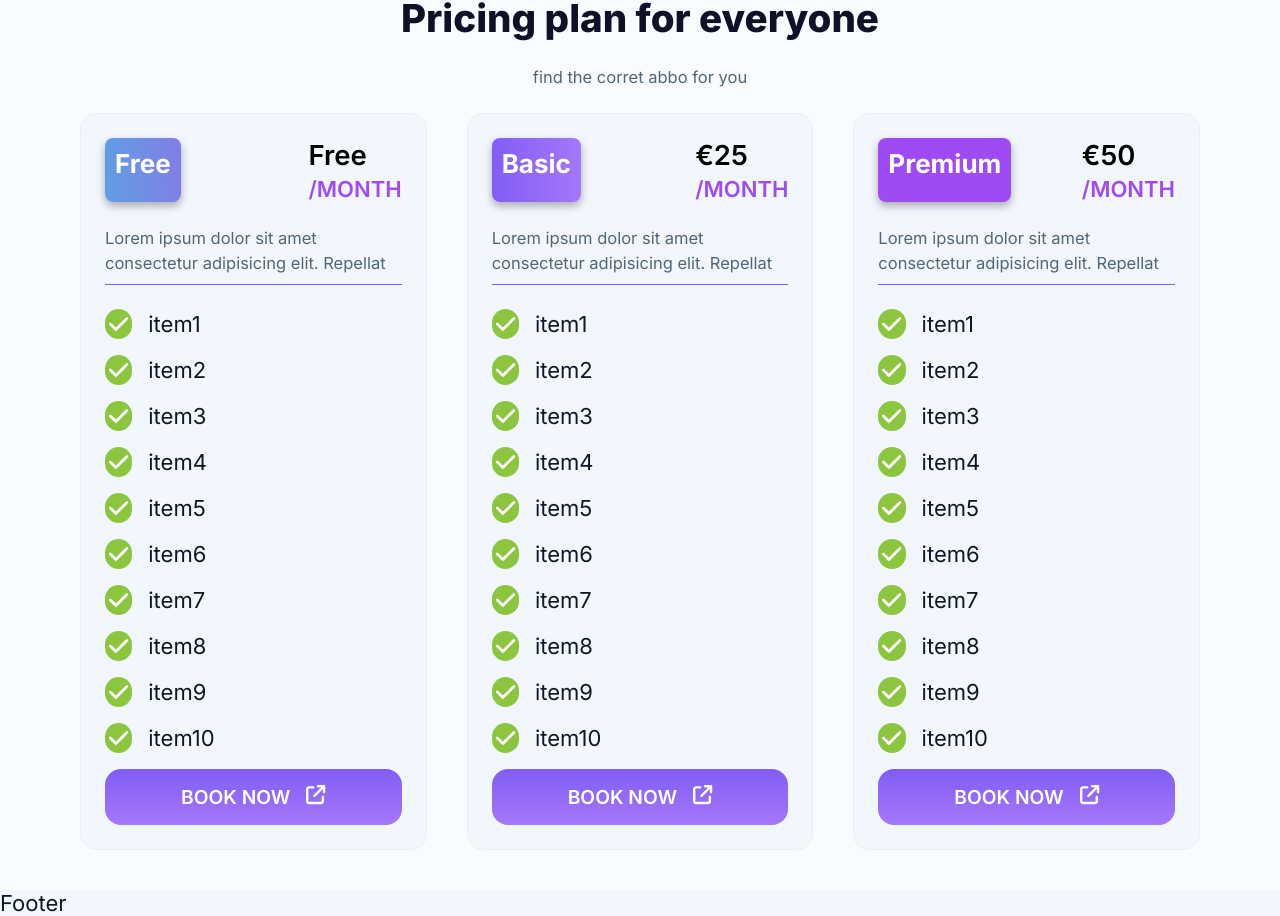
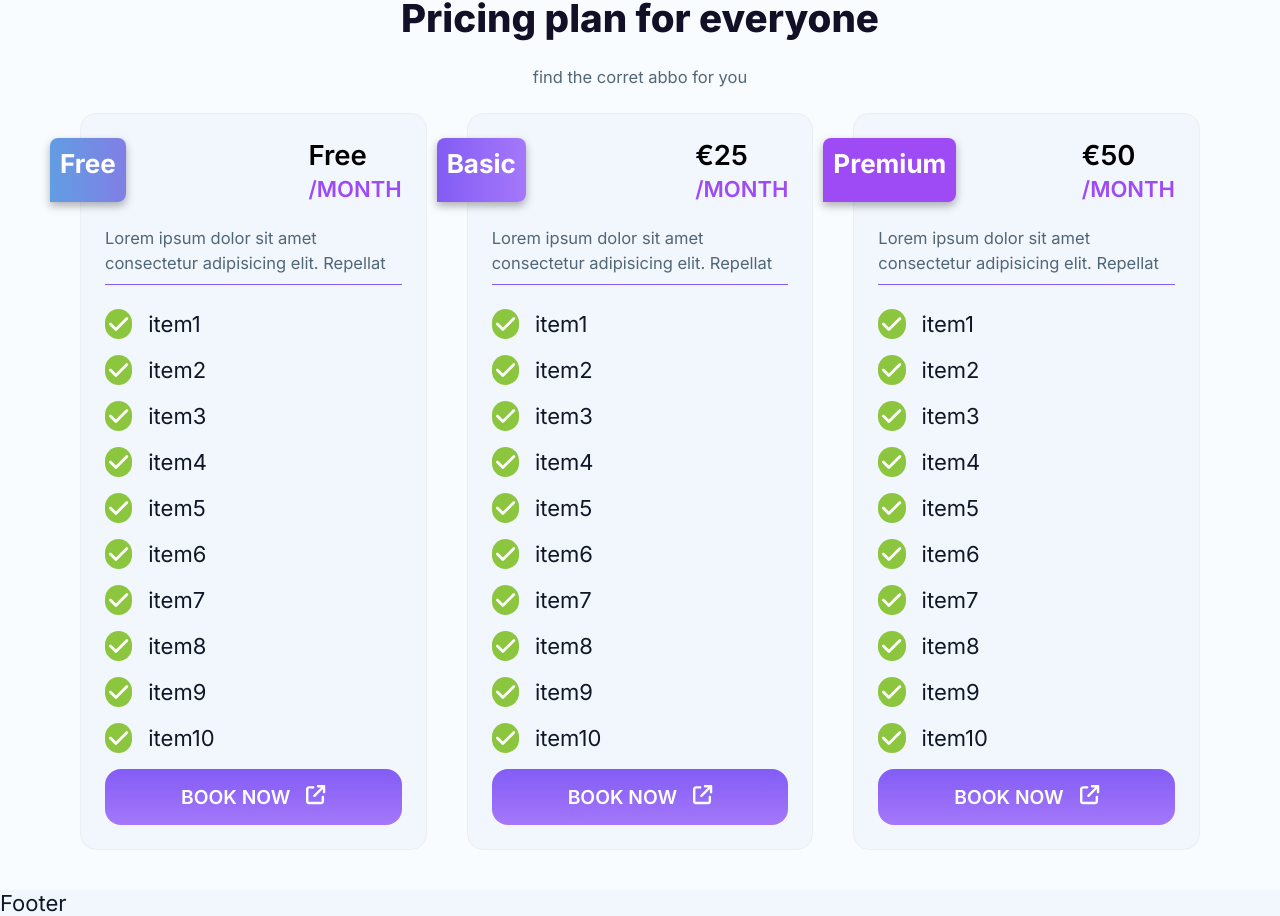
Before and after one commit to danielgen01/financy, a Next.js app: page / in a window 1280 px wide. Shown: the part 3115-4031 px from the top of the page. Built offline with nearby package versions, Linux system fonts and the light colour scheme; no server answers.

Commit message:
chore: adjust styling of flag

```diff
--- a/src/app/components/PricingTeaser/PricingTeaser.styles.module.css
+++ b/src/app/components/PricingTeaser/PricingTeaser.styles.module.css
@@ -3,6 +3,7 @@
     padding: var(--spacing-lg);
     border-radius:var(--border-radius-lg) ;
     border: 1px solid var(--color-container-outline);
+
 
 
 }
@@ -13,7 +14,6 @@
     justify-content: space-between;
     gap: var(--spacing-lg);
     width: 100%;
-
 
 }
 
@@ -120,12 +120,32 @@
     font-size: 26px;
     font-weight: bold;
     padding: 10px 10px;
-    border-radius: 8px;
     box-shadow: 0px 4px 8px rgba(0, 0, 0, 0.3);
+    border-top-left-radius: var(--border-radius-md);
+    border-top-right-radius: var(--border-radius-md);
+    border-bottom-right-radius: var(--border-radius-md);
+    position: relative;
+    left: -2.5rem;
+    z-index: 1;
+
 
 }
 
+/* .StyledFlagTopLeft::before {
+    content: '';
+    position: relative;
+    background-color: #8CC63F;
+    left: 0;
+    right: 0;
+    bottom: 0;
+    top: 190%;
+    clip-path: polygon(100% 0, 100% 100%, 0 0);
+    z-index: -10;
+    width: 20px;
+    height: 20px;
+}
 
+ */
 
 
 
@@ -152,3 +172,19 @@
     background: var(--color-custom-purple)
 
   }
+
+  .freeVariant::before {
+    background: linear-gradient(267.27deg, #FF00F2 -401.08%, #00FFD9 408.44%);
+
+  }
+
+  .basicVariant::before {
+    background: linear-gradient(90deg, #825CF5 0%, #A578FA 100%);
+
+
+  }
+
+  .premiumVariant::before {
+    background: var(--color-custom-purple)
+
+  }
```
